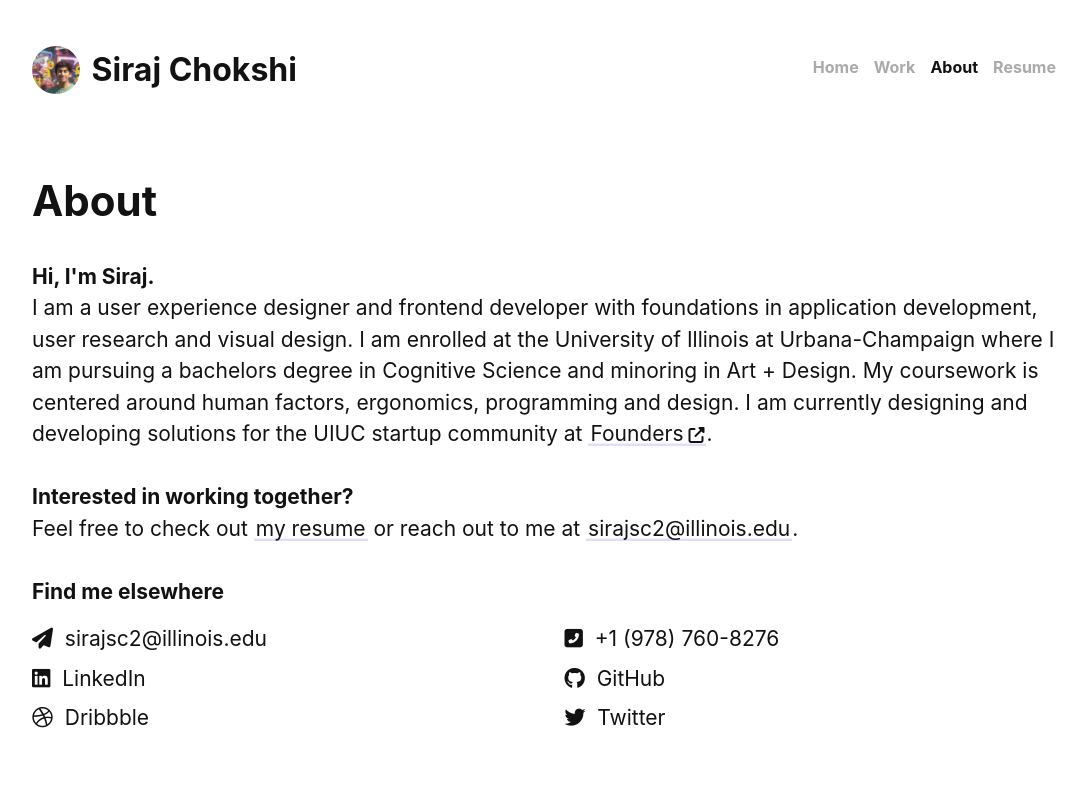
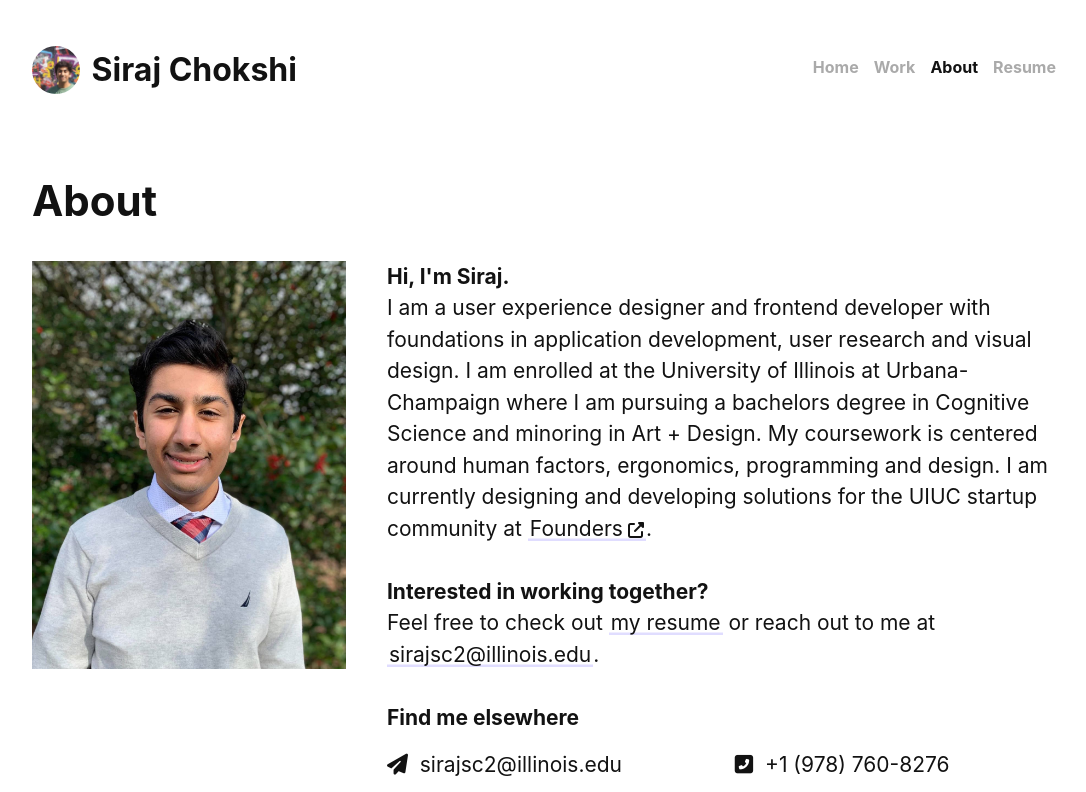
Before and after one commit to SirajChokshi/old-portfolio, a React (Create React App) app: page /about in a window 1280 px wide. Shown: the top 792 px of the page, without its empty margins (96-1182 px from the left). Built offline with nearby package versions, Linux system fonts and the light colour scheme.

Commit message:
update about image

```diff
--- a/src/views/About.js
+++ b/src/views/About.js
@@ -19,8 +19,8 @@ export default class About extends Component {
             <main>
                 <h2 id="work-header">About</h2>
                 <article className="case row">
-                    {/*<img src="http://via.placeholder.com/400x520" alt="headshot" className="columns four" style={{margin: "0 auto"}} />*/}
-                        <div className="columns twelve" id="about-page-bio">
+                    <img src="/images/about.jpg" alt="headshot" className="columns four" style={{margin: "0 auto"}} />
+                        <div className="columns eight" id="about-page-bio">
                             <p>
                                 <strong>Hi, I'm Siraj.</strong><br /> I am a user experience designer and frontend developer with foundations
                                 in application development, user research and visual design. I am enrolled at the University
```
Also changed, not shown: public/images/about.jpg (added), 30 other files (tests, documents, lock files or other folders).
